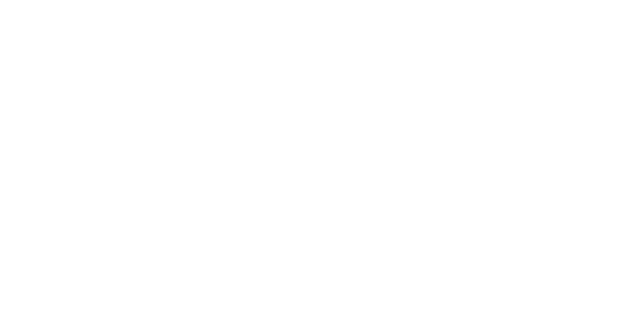
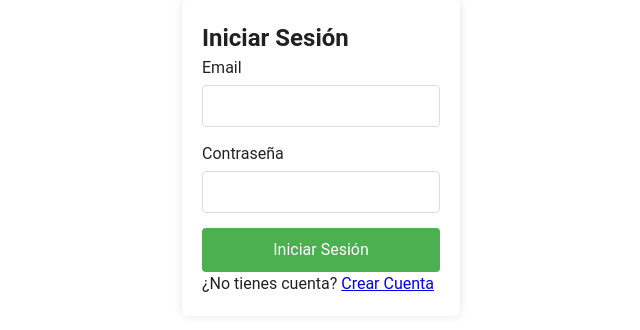
Before and after one commit to Diegorodriguezaznar/TFG-FRONT, a Vue app: page /login in a window 1280 px wide. Before the commit this address had no page. Shown: the top 330 px of the page, without its empty margins (319-959 px from the left). Built offline with nearby package versions, Linux system fonts and the light colour scheme.

Commit message:
subida de login + registro OPERATIVO BABY

```diff
--- a/package.json
+++ b/package.json
@@ -13,6 +13,7 @@
     "format": "prettier --write src/"
   },
   "dependencies": {
+    "axios": "^1.9.0",
     "pinia": "^3.0.1",
     "sass-embedded": "^1.87.0",
     "vue": "^3.5.13",
--- a/src/router/index.ts
+++ b/src/router/index.ts
@@ -1,72 +1,69 @@
-import { createRouter, createWebHistory } from "vue-router";
-// import HomeView from "@/views/HomePage.vue";
-import AsignaturasPage from "../views/AsignaturasPage.vue";
-import Historial from "@/views/Historial.vue";
-import CursosPage from "../views/CursosPage.vue";
-import PerfilPage from "../views/PerfilPage.vue";
-import HomePage from "../views/CursosPage.vue";
-import AdminPage from "../views/AdminPage.vue";
-import ReproductorVideo from "@/views/ReproductorVideo.vue";
-import Quizzes from "../views/Quizzes.vue";
-import QuizDetalle from "../views/QuizDetalle.vue";
-import Videos from "@/views/Home.vue";
+import { createRouter, createWebHistory } from 'vue-router';
+import HomePage from '../views/CursosPage.vue';
+import AsignaturasPage from '../views/AsignaturasPage.vue';
+import Historial from '@/views/Historial.vue';
+import CursosPage from '../views/CursosPage.vue';
+import PerfilPage from '../views/PerfilPage.vue';
+import ReproductorVideo from '@/views/ReproductorVideo.vue';
+import Quizzes from '../views/Quizzes.vue';
+import QuizDetalle from '../views/QuizDetalle.vue';
+import Videos from '@/views/Home.vue';
+import Login from '../views/LoginView.vue';
+import Registro from '../views/RegistroView.vue';
+import AdminPage from '../views/AdminPage.vue';
 
-
-import { useUsuarioLogeadoStore } from "@/stores/UsuarioLogeado";
+import { useUsuarioLogeadoStore } from '@/stores/UsuarioLogeado';
 
 const routes = [
-  { path: "/", component: HomePage },
-  { path: "/curso/:id", component: Videos, props: true },
-  { path: "/reproductor-video", component: ReproductorVideo },
-  { path: "/historial", component: Historial },
-  { path: "/asignaturas/:idCurso", component: AsignaturasPage, props: true },
-  { path: "/cursos", component: CursosPage },
-  { path: "/perfil", component: PerfilPage },
-  { path: "/quizz-time!", component: Quizzes},
-  // Mantenemos la ruta actual para no romper nada
-  { path: "/quizz-detail", component: QuizDetalle},
-  // Agregamos una ruta opcional con ID en los parámetros (para futura implementación)
-  { path: "/quizz-detail/:id", component: QuizDetalle, props: true},
-
+  { path: '/', component: HomePage },
+  { path: '/curso/:id', component: Videos, props: true },
+  { path: '/reproductor-video', component: ReproductorVideo },
+  { path: '/historial', component: Historial },
+  { path: '/asignaturas/:idCurso', component: AsignaturasPage, props: true },
+  { path: '/cursos', component: CursosPage },
+  { path: '/perfil', component: PerfilPage },
+  { path: '/quizz-time!', component: Quizzes },
+  { path: '/quizz-detail', component: QuizDetalle },
+  { path: '/quizz-detail/:id', component: QuizDetalle, props: true },
   {
-    path: "/admin", component: AdminPage,
+    path: '/admin',
+    component: AdminPage,
     meta: { requiresAuth: true, requiresAdmin: true }
-  }
+  },
+  { path: '/login', component: Login },
+  { path: '/registro', component: Registro },
 ];
 
 const router = createRouter({
-  history: createWebHistory(),
-  routes
+  history: createWebHistory(import.meta.env.BASE_URL),
+  routes,
 });
 
 router.beforeEach((to, from, next) => {
-  if (!to.meta.requiresAuth) {
-    next();
-    return;
+  const publicPages = ['/login', '/registro'];
+  const authRequired = !publicPages.includes(to.path);
+  const loggedIn = localStorage.getItem('token');
+
+  if (authRequired && !loggedIn) {
+    return next('/login');
   }
 
+  if (to.meta.requiresAuth) {
     const usuarioLogeadoStore = useUsuarioLogeadoStore();
 
     if (!usuarioLogeadoStore.estaAutenticado) {
-    next("/");
-    return;
+      return next('/login');
     }
 
     if (to.meta.requiresAdmin) {
       const usuario = usuarioLogeadoStore.usuarioActual;
-
       if (!usuario) {
-      next("/");
-      return;
+        return next('/login');
       }
-
-    const idRol = usuario.idRol ||
-                (usuario.rol && usuario.rol.idRol) ||
-                (usuario.rol && usuario.rol.id);
-
+      const idRol = usuario.idRol || (usuario.rol && usuario.rol.idRol) || (usuario.rol && usuario.rol.id);
       if (idRol !== 1) {
-      next("/cursos");
-      return;
+        return next('/cursos');
+      }
     }
   }
 
--- a/src/stores/UsuarioLogeado.ts
+++ b/src/stores/UsuarioLogeado.ts
@@ -1,6 +1,6 @@
 import { defineStore } from "pinia";
 import { ref } from "vue";
-import type { Usuario } from "@/types/usuario";
+import type { Usuario } from "../stores/Usuario";
 
 export const useUsuarioLogeadoStore = defineStore("usuarioLogeado", () => {
   // Estado del usuario actual
--- /dev/null
+++ b/src/stores/dtos/AuthDTO.ts
@@ -0,0 +1,21 @@
+// FRONTEND: TFG-FRONT/src/stores/dtos/AuthDTO.ts
+export interface RegistroDTO {
+    nombre: string;
+    apellidos?: string;
+    gmail: string;
+    telefono?: string;
+    contraseña: string;
+    idRol?: number;
+}
+
+export interface LoginDTO {
+    gmail: string;
+    contraseña: string;
+}
+
+export interface AuthResponseDTO {
+    idUsuario: number;
+    nombre: string;
+    token: string;
+    rol: string;
+}
--- /dev/null
+++ b/src/views/LoginView.vue
@@ -0,0 +1,118 @@
+// FRONTEND: TFG-FRONT/src/views/LoginView.vue
+<template>
+  <div class="login-container">
+    <h2>Iniciar Sesión</h2>
+
+    <div v-if="error" class="error-message">{{ error }}</div>
+
+    <form @submit.prevent="handleSubmit">
+      <div class="form-group">
+        <label>Email</label>
+        <input
+          type="email"
+          v-model="formData.gmail"
+          required
+        />
+      </div>
+
+      <div class="form-group">
+        <label>Contraseña</label>
+        <input
+          type="password"
+          v-model="formData.contraseña"
+          required
+        />
+      </div>
+
+      <button type="submit" class="btn-submit">Iniciar Sesión</button>
+    </form>
+
+    <p>¿No tienes cuenta? <router-link to="/registro">Crear Cuenta</router-link></p>
+  </div>
+</template>
+
+<script lang="ts">
+import axios from 'axios';
+import { defineComponent } from 'vue';
+import { LoginDTO, AuthResponseDTO } from '../stores/dtos/AuthDTO';
+
+export default defineComponent({
+  name: 'LoginView',
+  data() {
+    return {
+      formData: {
+        gmail: '',
+        contraseña: ''
+      } as LoginDTO,
+      error: ''
+    };
+  },
+  methods: {
+    async handleSubmit() {
+      try {
+        const response = await axios.post<AuthResponseDTO>('http://localhost:5190/api/Auth/login', this.formData);
+
+        // Guardar el token en localStorage
+        localStorage.setItem('token', response.data.token);
+        localStorage.setItem('user', JSON.stringify({
+          id: response.data.idUsuario,
+          nombre: response.data.nombre,
+          rol: response.data.rol
+        }));
+
+        // Redirigir al usuario a la página principal
+        this.$router.push('/');
+
+      } catch (error) {
+        this.error = 'Credenciales inválidas';
+        console.error(error);
+      }
+    }
+  }
+});
+</script>
+
+<style scoped>
+.login-container {
+  max-width: 400px;
+  margin: 0 auto;
+  padding: 20px;
+  box-shadow: 0 0 10px rgba(0, 0, 0, 0.1);
+  border-radius: 5px;
+}
+
+.form-group {
+  margin-bottom: 15px;
+}
+
+.form-group label {
+  display: block;
+  margin-bottom: 5px;
+}
+
+.form-group input {
+  width: 100%;
+  padding: 8px;
+  border: 1px solid #ddd;
+  border-radius: 4px;
+}
+
+.btn-submit {
+  width: 100%;
+  padding: 10px;
+  background-color: #4caf50;
+  color: white;
+  border: none;
+  border-radius: 4px;
+  cursor: pointer;
+}
+
+.btn-submit:hover {
+  background-color: #45a049;
+}
+
+.error-message {
+  color: red;
+  margin-bottom: 15px;
+}
+</style>
--- /dev/null
+++ b/src/views/RegistroView.vue
@@ -0,0 +1,165 @@
+// FRONTEND: TFG-FRONT/src/views/RegistroView.vue
+<template>
+  <div class="registro-container">
+    <h2>Crear Cuenta</h2>
+
+    <div v-if="error" class="error-message">{{ error }}</div>
+
+    <form @submit.prevent="handleSubmit">
+      <div class="form-group">
+        <label>Nombre</label>
+        <input
+          type="text"
+          v-model="formData.nombre"
+          required
+        />
+      </div>
+
+      <div class="form-group">
+        <label>Apellidos</label>
+        <input
+          type="text"
+          v-model="formData.apellidos"
+        />
+      </div>
+
+      <div class="form-group">
+        <label>Email</label>
+        <input
+          type="email"
+          v-model="formData.gmail"
+          required
+        />
+      </div>
+
+      <div class="form-group">
+        <label>Teléfono</label>
+        <input
+          type="tel"
+          v-model="formData.telefono"
+        />
+      </div>
+
+      <div class="form-group">
+        <label>Contraseña</label>
+        <input
+          type="password"
+          v-model="formData.contraseña"
+          required
+          minlength="6"
+        />
+      </div>
+
+      <div class="form-group">
+        <label>Confirmar Contraseña</label>
+        <input
+          type="password"
+          v-model="confirmarContraseña"
+          required
+          minlength="6"
+        />
+      </div>
+
+      <button type="submit" class="btn-submit">Registrarse</button>
+    </form>
+
+    <p>¿Ya tienes cuenta? <router-link to="/login">Iniciar Sesión</router-link></p>
+  </div>
+</template>
+
+<script lang="ts">
+import axios from 'axios';
+import { defineComponent } from 'vue';
+import { RegistroDTO, AuthResponseDTO } from '../stores/dtos/AuthDTO';
+
+export default defineComponent({
+  name: 'RegistroView',
+  data() {
+    return {
+      formData: {
+        nombre: '',
+        apellidos: '',
+        gmail: '',
+        telefono: '',
+        contraseña: '',
+        idRol: 1
+      } as RegistroDTO,
+      confirmarContraseña: '',
+      error: ''
+    };
+  },
+  methods: {
+    async handleSubmit() {
+      // Validar contraseñas
+      if (this.formData.contraseña !== this.confirmarContraseña) {
+        this.error = 'Las contraseñas no coinciden';
+        return;
+      }
+
+      try {
+        const response = await axios.post<AuthResponseDTO>('http://localhost:5190/api/Auth/registro', this.formData);
+
+        // Guardar el token en localStorage
+        localStorage.setItem('token', response.data.token);
+        localStorage.setItem('user', JSON.stringify({
+          id: response.data.idUsuario,
+          nombre: response.data.nombre,
+          rol: response.data.rol
+        }));
+
+        // Redirigir al usuario a la página principal
+        this.$router.push('/');
+
+      } catch (error: any) {
+        this.error = error.response?.data || 'Error al registrarse';
+        console.error(error);
+      }
+    }
+  }
+});
+</script>
+
+<style scoped>
+.registro-container {
+  max-width: 400px;
+  margin: 0 auto;
+  padding: 20px;
+  box-shadow: 0 0 10px rgba(0, 0, 0, 0.1);
+  border-radius: 5px;
+}
+
+.form-group {
+  margin-bottom: 15px;
+}
+
+.form-group label {
+  display: block;
+  margin-bottom: 5px;
+}
+
+.form-group input {
+  width: 100%;
+  padding: 8px;
+  border: 1px solid #ddd;
+  border-radius: 4px;
+}
+
+.btn-submit {
+  width: 100%;
+  padding: 10px;
+  background-color: #4caf50;
+  color: white;
+  border: none;
+  border-radius: 4px;
+  cursor: pointer;
+}
+
+.btn-submit:hover {
+  background-color: #45a049;
+}
+
+.error-message {
+  color: red;
+  margin-bottom: 15px;
+}
+</style>
```
Also changed, not shown: 1 other file (tests, documents, lock files or other folders). Lines whose indentation alone changed are shown as unchanged.
